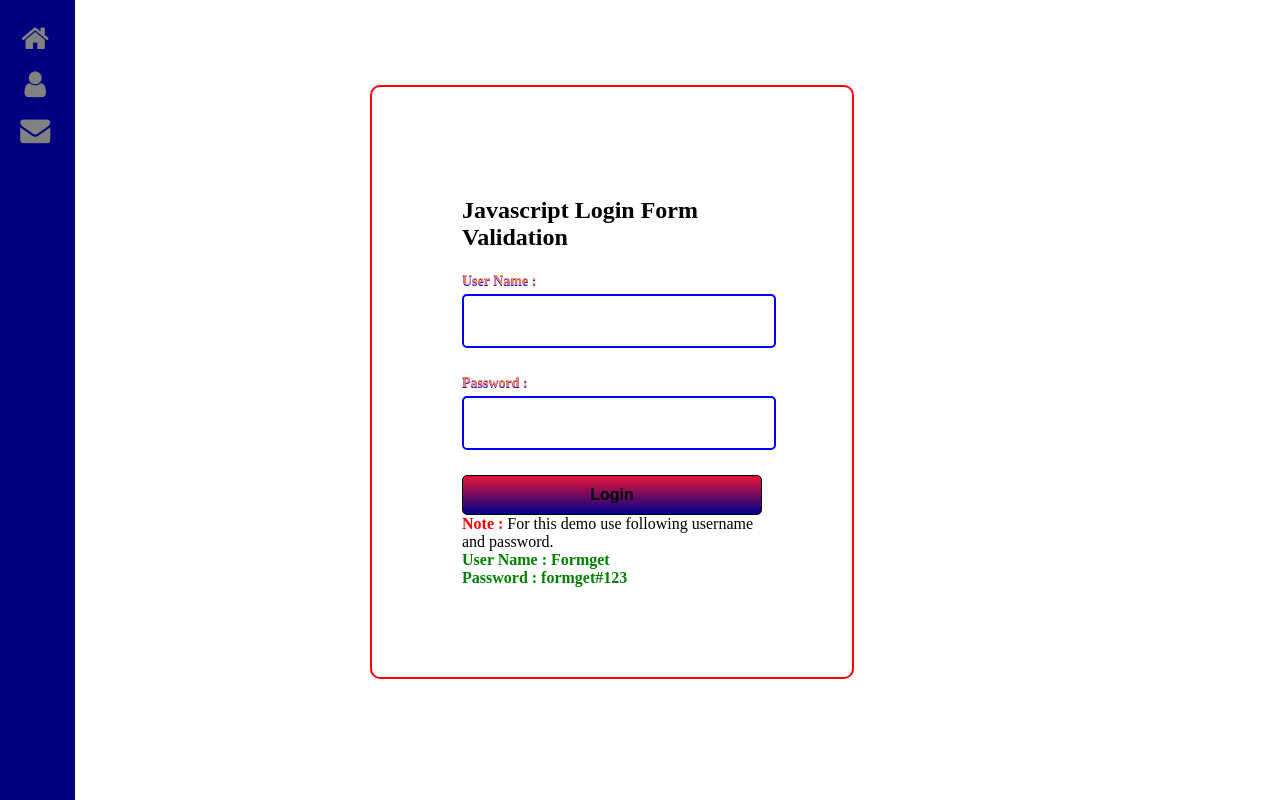
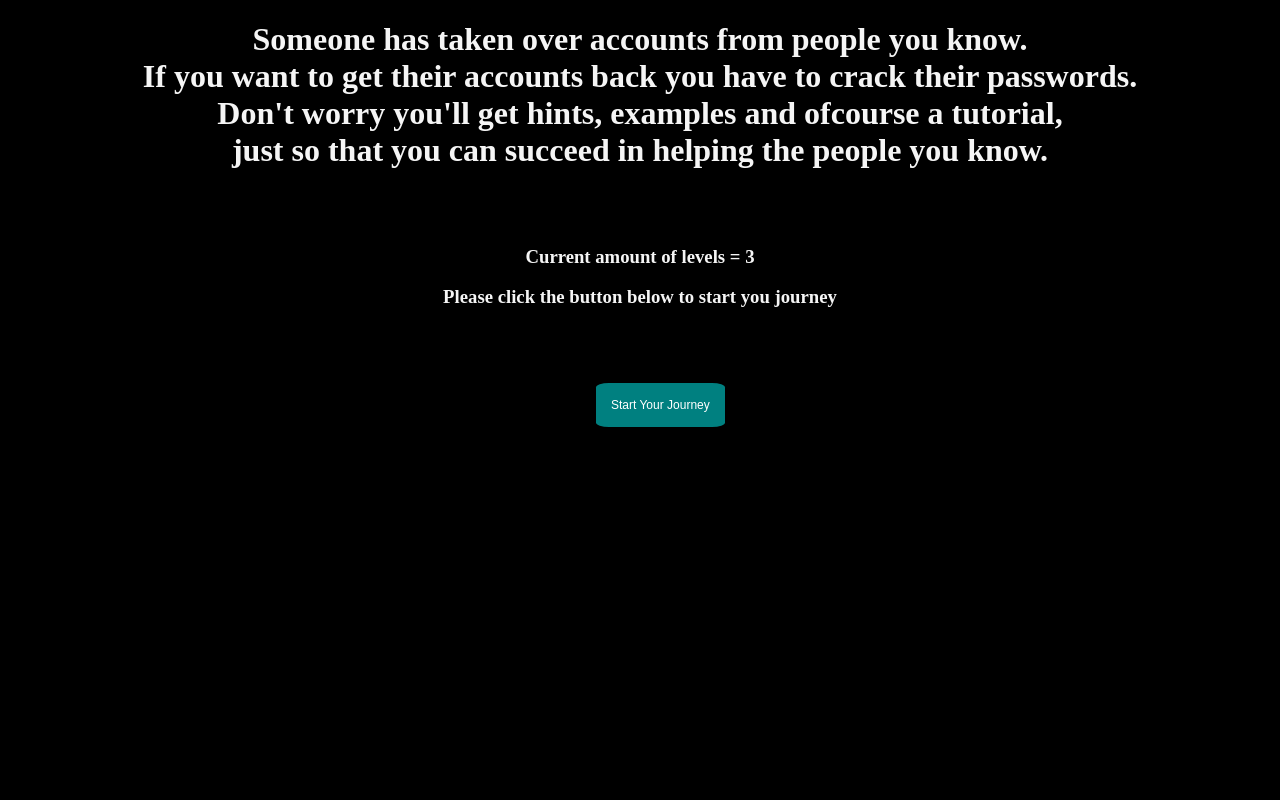
Before and after one commit to Firelonze/FakeAccount, a PHP site: page / in a window 1280 px wide. Run offline with PHP 8.4, Linux system fonts and the light colour scheme.

Commit message:
Start without the examples

```diff
--- a/start/css/style.css
+++ b/start/css/style.css
@@ -1,117 +1,25 @@
-/*h2{
-    background-color: gray;
-    padding: 30px 35px;
-    margin: -10px -50px;
-    text-align:center;
-    border-radius: 10px 10px 0 0;
+h1{
+    text-align: center;
 }
-*/
-hr{
-    margin: 10px -50px;
-    border: 0;
-    border-top: 1px solid #464646;
-    margin-bottom: 40px;
+h3{
+    text-align: center;
 }
-
-div.container{
-    width: 900px;
-    height: 610px;
-    margin:35px auto;
+body{
+    background: black;
+    color: whitesmoke;
 }
-
-div.main{
-    width: 300px;
-    padding: 10% 10%;
-    border: 2px solid red;
-    border-radius: 10px;
-    float:left;
-    margin-top: 50px;
-    margin-left: 20%;
+button{
+    margin: 20px;
+    padding: 15px;
+    background-color: teal;
+    color: white;
+    border: 3px;
+    font-size: 12px ;
+    text-align: center;
+    position: absolute;
+    left: 45%;
+    border-radius: 10%;
 }
-
-input[type=text],input[type=password]{
-    width: 100%;
-    height: 40px;
-    padding: 5px;
-    margin-bottom: 25px;
-    margin-top: 5px;
-    border: 2px solid blue;
-    color: coral;
-    font-size: 16px;
-    border-radius: 5px;
+button:hover{
+    background-color: cadetblue;
 }
-
-label{
-    color: coral;
-    text-shadow: 0 1px 0 blue;
-    font-size: 14px;
-    font-weight: bold;
-}
-
-center{
-    font-size:32px;
-}
-
-.note{
-    color:red;
-}
-
-.valid{
-    color:green;
-}
-
-.back{
-    text-decoration: none;
-    border: 1px solid greenyellow;
-    background-color: aquamarine;
-    padding: 3px 20px;
-    border-radius: 2px;
-    color: aqua;
-}
-
-input[type=button]{
-    font-size: 16px;
-    background: linear-gradient(crimson 5%, darkblue 100%);
-    border: 1px solid black;
-    color: black;
-    font-weight: bold;
-    cursor: pointer;
-    width: 100%;
-    border-radius: 5px;
-    padding: 10px 0;
-    outline:none;
-}
-
-input[type=button]:hover{
-    background: linear-gradient(#ffdd7f 5%, #ffbc00 100%);
-}
-
-/* voor images ronden handig voor profiel foto's
-
-img{
-    border-radius: 50%;
-} */
-/* style voor de side bar (Kan gebruikt worden voor toegang tot friends tab) */
-.sidebar {
-    height: 100%;
-    width: 75px;
-    position: fixed;
-    z-index: 1;
-    top: 0;
-    left: 0;
-    background-color: navy;
-    overflow-x: hidden;
-    padding-top: 16px;
-}
-
-.sidebar a {
-    padding: 6px 8px 6px 16px;
-    text-decoration: none;
-    font-size: 30px;
-    color: #818181;
-    display: block;
-}
-
-.sidebar a:hover {
-    color: crimson;
-}
--- a/start/index.html
+++ b/start/index.html
@@ -5,29 +5,18 @@
     <meta name="viewport" content="width=device-width, initial-scale=1.0">
     <meta http-equiv="X-UA-Compatible" content="ie=edge">
     <link rel="stylesheet" href="css/style.css"/>
-    <link rel="stylesheet" href="https://cdnjs.cloudflare.com/ajax/libs/font-awesome/4.7.0/css/font-awesome.min.css"/>
-    <title>Document</title>
+    <title>Start of the Game</title>
 </head>
     <body>
-        <div class="container">
-            <div class="main">
-                <h2>Javascript Login Form Validation</h2>
-                <form id="form_id" method="post" name="myform">
-                    <label>User Name :</label>
-                    <input type="text" name="username" id="username"/>
-                    <label>Password :</label>
-                    <input type="password" name="password" id="password"/>
-                    <input type="button" value="Login" id="submit" onclick="validate()"/>
-                </form>
-                <span><b class="note">Note : </b>For this demo use following username and password. <br/><b class="valid">User Name : Formget<br/>Password : formget#123</b></span>
-            </div>
-        </div>
-    <!-- <img src="the_dog.png" alt="Henk's hond" width="250px"> -->
-    <div class="sidebar">
-            <a href="#home"><i class="fa fa-fw fa-home"></i></a>
-            <a href="#clients"><i class="fa fa-fw fa-user"></i> </a>
-            <a href="#contact"><i class="fa fa-fw fa-envelope"></i></a>
-          </div>
+        <h1>Someone has taken over accounts from people you know.<br>
+        If you want to get their accounts back you have to crack their passwords.<br>
+        Don't worry you'll get hints, examples and ofcourse a tutorial,<br>
+        just so that you can succeed in helping the people you know.</h1><br><br>
+        <h3>Current amount of levels = 3</h3>
+        <h3>Please click the button below to start you journey</h3>
+        <br>
+        <br>
+        <button onclick="GoToLink()">Start Your Journey</button>
     </body>
     <script src="script/script.js"></script>
 </html>
--- a/start/script/script.js
+++ b/start/script/script.js
@@ -1,23 +1,8 @@
-var attempts = 3; // Variable to count number of attempts.
-// Below function Executes on click of login button.
-function validate(){
-    var username = document.getElementById("username").value;
-    var password = document.getElementById("password").value;
-    if ( username == "Formget" && password == "formget#123")
-    {
-        alert ("Login successfully");
-        window.location = "Untitled-1.html"; // Redirecting to other page.
-        return false;
-    }
-    else
-    {
-        attempts --;// Decrementing by one.
-        alert("You have left "+attempts+" attempts;");
-        // Disabling fields after 3 attempts.
-        if( attempts <= 0)
-        {
-            document.getElementById("password").disabled = true;
-            return false;
-        }
-    }
+
+
+function GoToLink()
+{
+    window.open("https://www.w3schools.com");
+    // sluit de pagina die je open had staan.
+    // window.close("index.html");
 }
```
